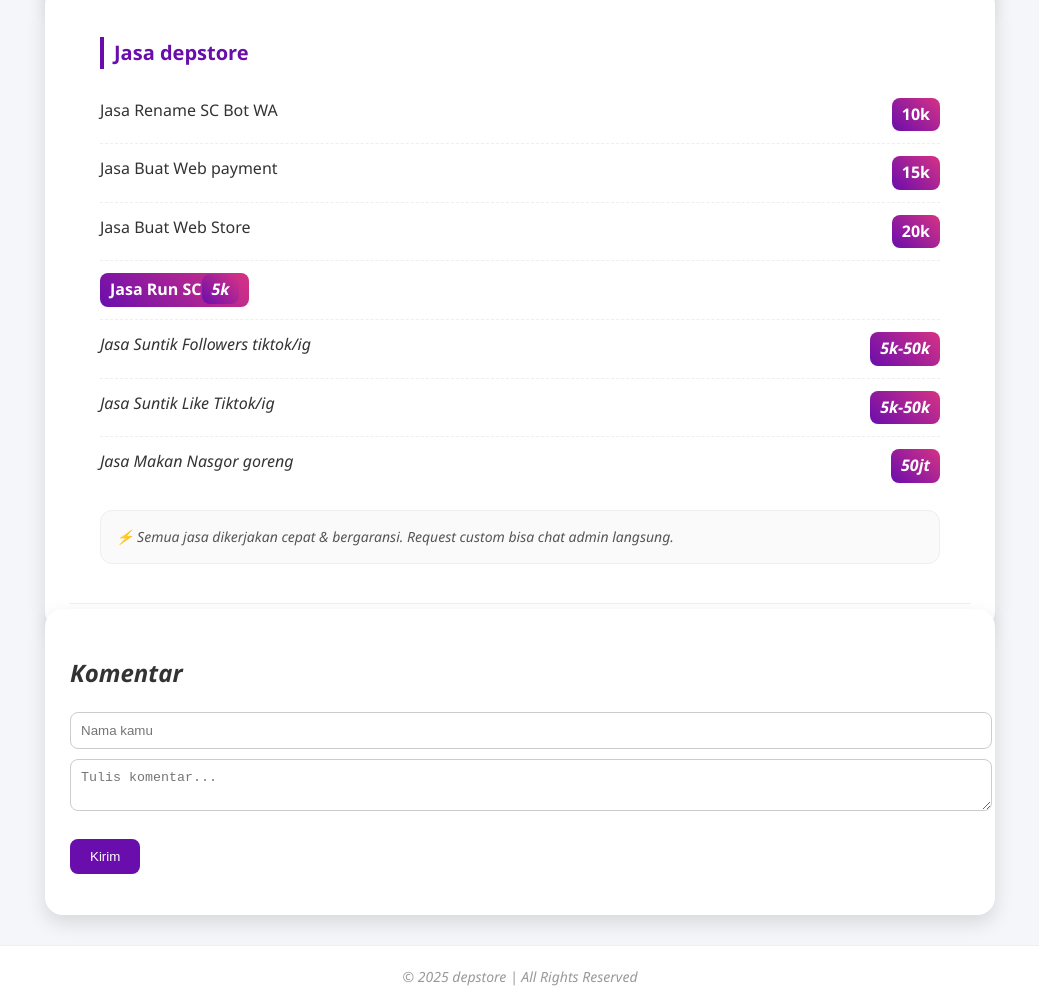
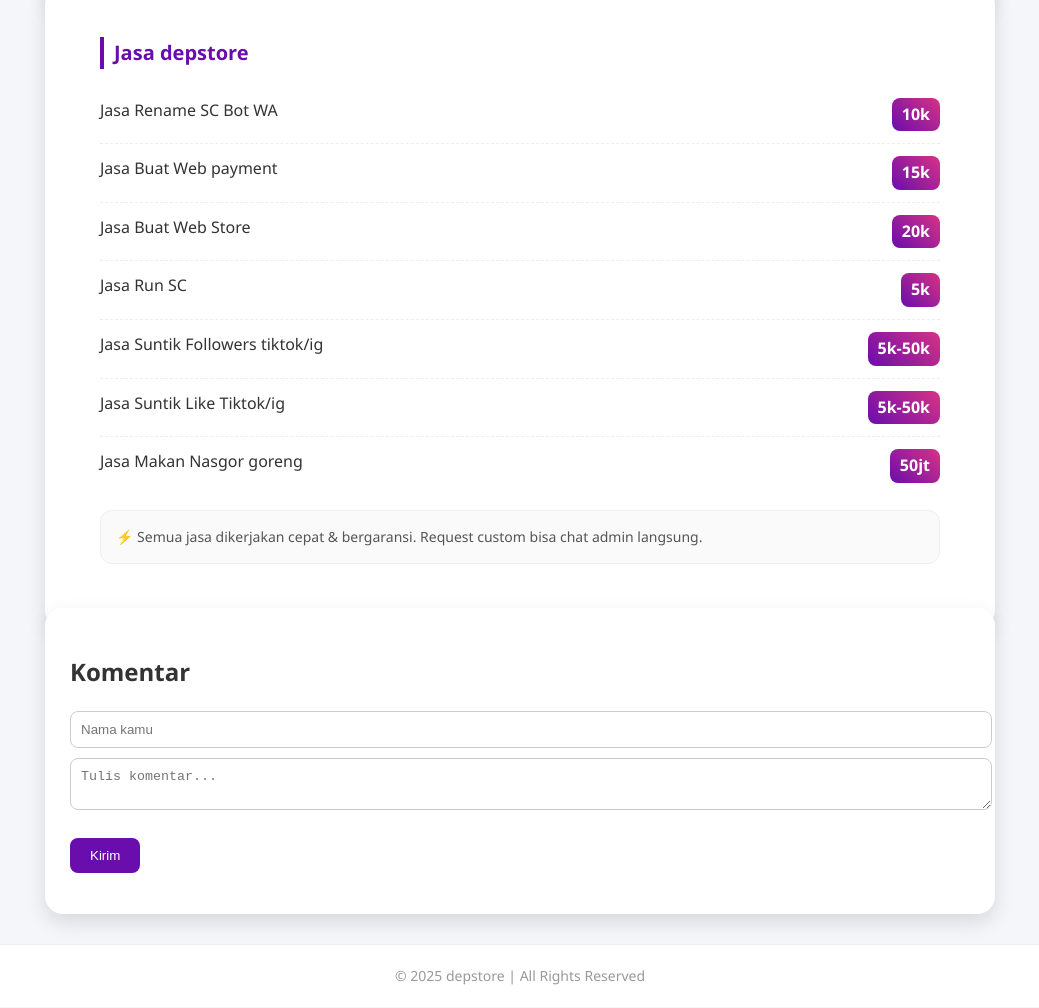
Before and after one commit to depanSYZ/dep, a plain HTML site: page index.html in a window 1280 px wide. Shown: the part 1164-2172 px from the top of the page, without its empty margins (120-1159 px from the left). Drawn offline with Linux system fonts and the light colour scheme.

Commit message:
Update index.html

```diff
--- a/index.html
+++ b/index.html
@@ -106,7 +106,7 @@
       <li><span>Jasa Rename SC Bot WA</span><span>10k</span></li>
       <li><span>Jasa Buat Web payment</span><span>15k</span></li>
       <li><span>Jasa Buat Web Store</span><span>20k</span></li>
-      <li><span>Jasa Run SC<i/span><span>5k</span></li>
+      <li><span>Jasa Run SC</span><span>5k</span></li>
       <li><span>Jasa Suntik Followers tiktok/ig</span><span>5k-50k</span></li>
       <li><span>Jasa Suntik Like Tiktok/ig</span><span>5k-50k</span></li>
       <li><span>Jasa Makan Nasgor goreng</span><span>50jt</span></li>
```
